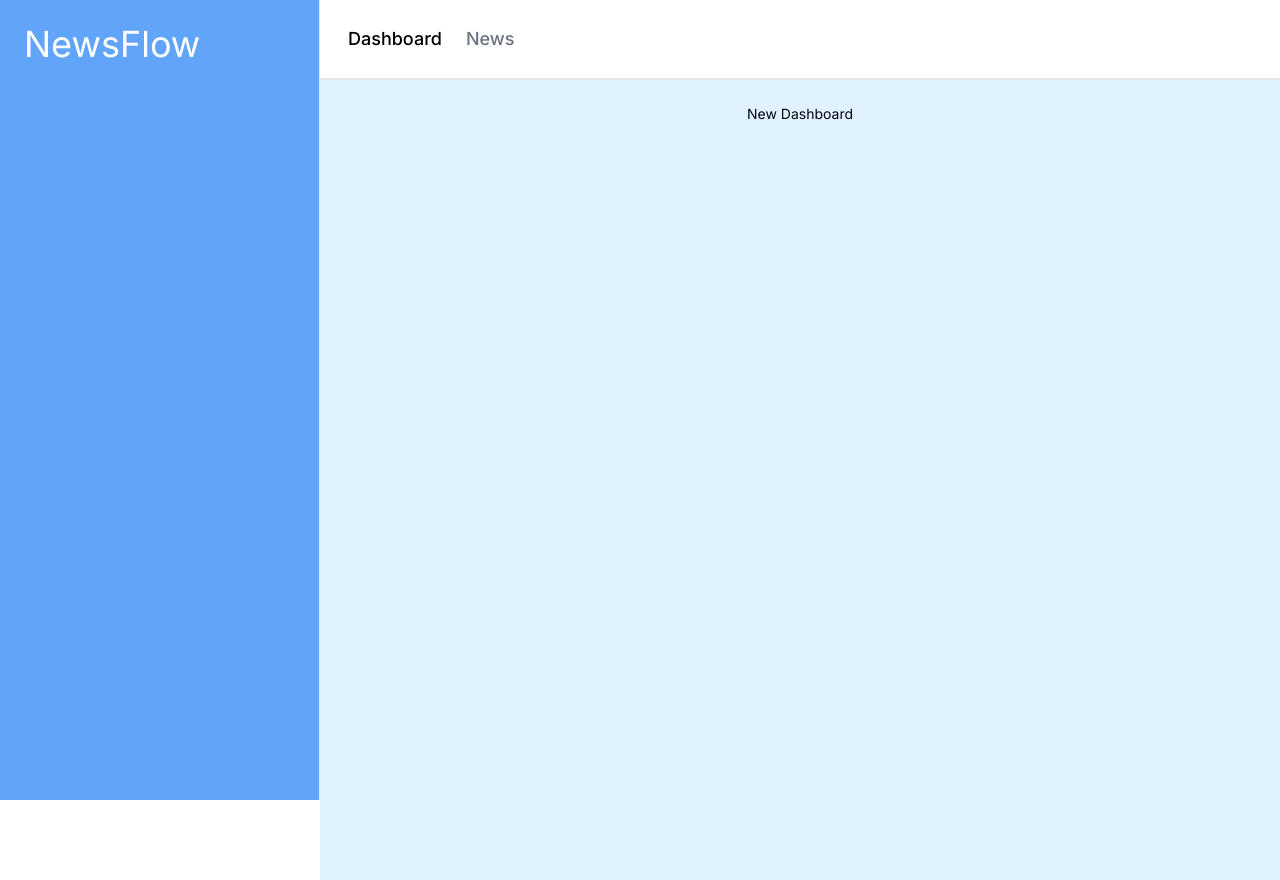
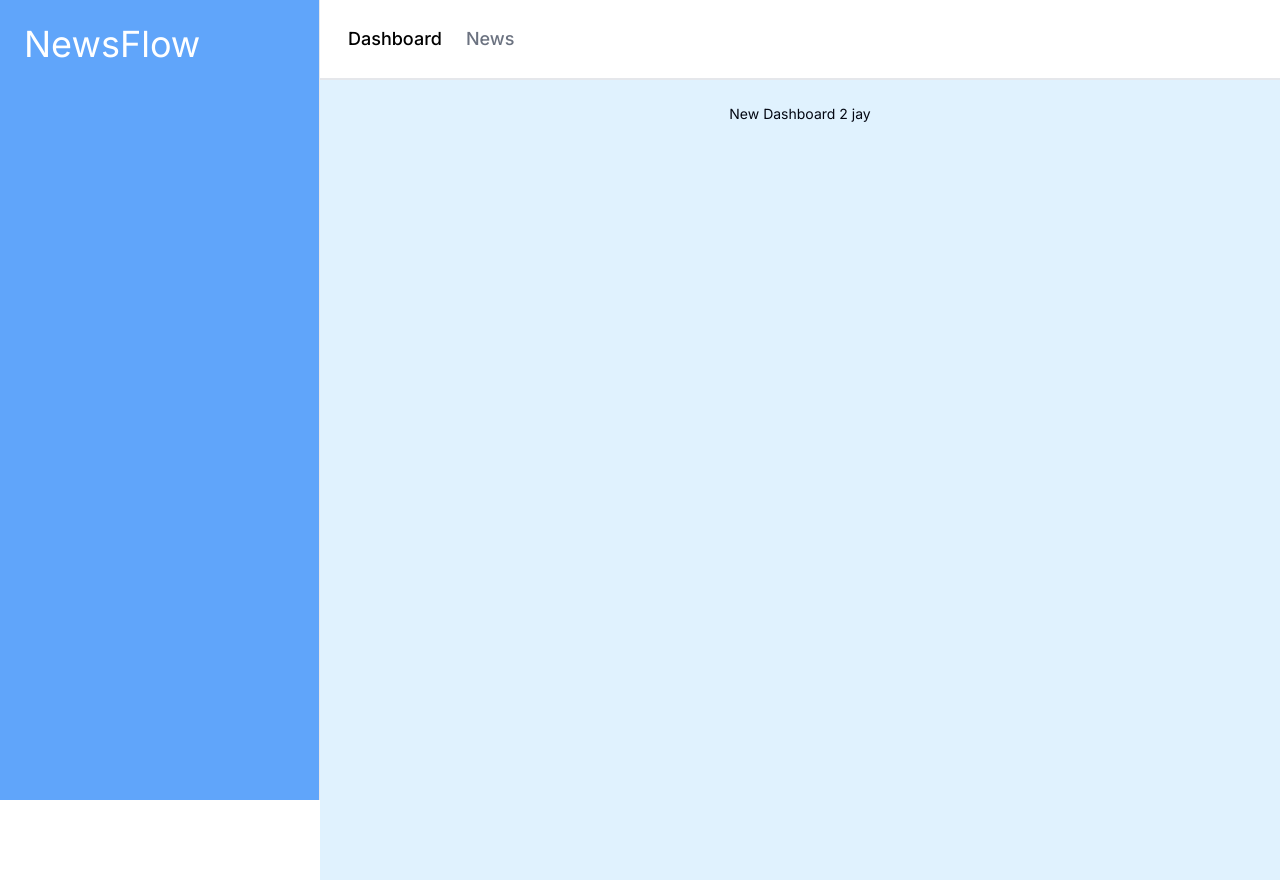
Before and after one commit to Aniket2683/Newsflow, a Next.js app: page / in a window 1280 px wide. Built offline with nearby package versions, Linux system fonts and the light colour scheme.

Commit message:
Commit Jay

```diff
--- a/app/(dashboard)/page.tsx
+++ b/app/(dashboard)/page.tsx
@@ -11,7 +11,7 @@ export default function Home() {
         <div className="w-9/12 top-0 self-start">
           <Navbar></Navbar>
           <div className="flex flex-col z-10 items-center justify-between text-sm lg:flex p-6 bg-sky-100 h-screen">
-            New Dashboard
+            New Dashboard 2 jay
           </div>
         </div>
       </main>
```
